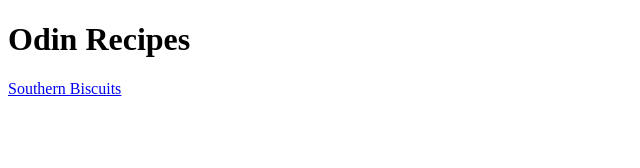
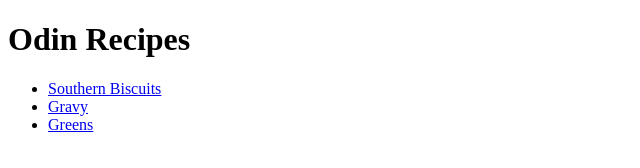
Before and after one commit to Mandatorycode/odin-recipes, a plain HTML site: page index.html in a window 1280 px wide. Shown: the whole page, without its empty margins (0-640 px from the left). Drawn offline with Linux system fonts and the light colour scheme.

Commit message:
Add links for all recipes to index.html. Create new files for gravy and greens.

```diff
--- a/index.html
+++ b/index.html
@@ -6,7 +6,11 @@
 </head>
 <body>
     <h1>Odin Recipes</h1>
-    <a href="recipes/southern-biscuits.html" target="_blank" rel="noopener noreferrer">Southern Biscuits</a>
-</body>
+    <ul>
+        <li><a href="./recipes/southern-biscuits.html" target="_blank" rel="noopener noreferrer">Southern Biscuits</a></li>
+        <li><a href="./recipes/gravy.html" target="_blank" rel="noopener noreferrer">Gravy</a></li>
+        <li><a href="./recipes/greens.html" target="_blank" rel="noopener noreferrer">Greens</a></li>
+    </ul>
+    </body>
 
 </html>
```
Also changed, not shown: recipes/gravy.html (added).
